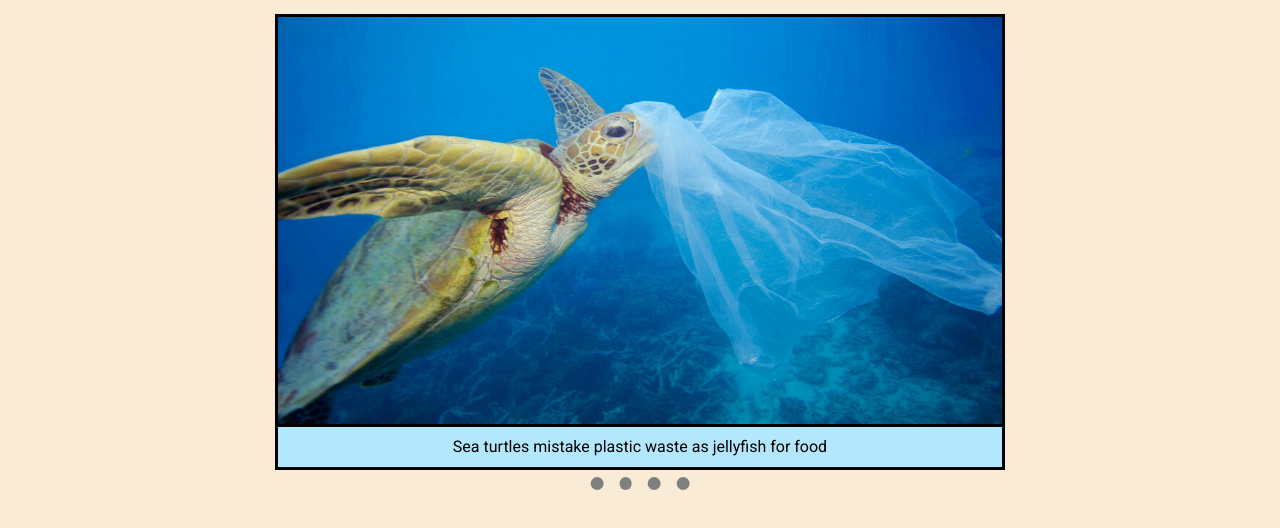
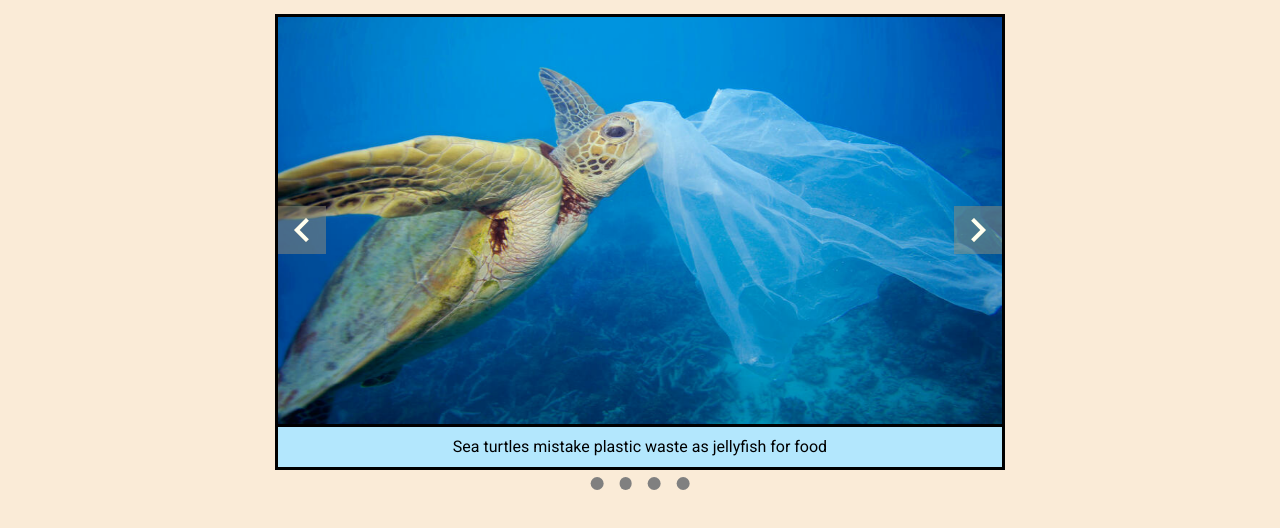
Before and after one commit to oliveryeo/sustainability_web, a website built with webpack: page src/templates/index.html in a window 1280 px wide. Shown: the part 66-594 px from the top of the page. Built offline with nearby package versions, Linux system fonts and the light colour scheme.

Commit message:
Add arrows to carousel slides
Two images added and position to be on the right and left of the
carousel.

```diff
--- a/src/js/index.js
+++ b/src/js/index.js
@@ -4,6 +4,8 @@ import triangleImg from "../assets/triangle-down.svg";
 import slideImgOne from "../assets/slideshow-image-1.png";
 import slideImgTwo from "../assets/slideshow-image-2.png";
 import slideImgThree from "../assets/slideshow-image-3.png";
+import slideArrowLeftImg from "../assets/slideshow-left-arrow.svg";
+import slideArrowRightImg from "../assets/slideshow-right-arrow.svg";
 import { runDropdownMenuEvents } from "./dropdownMenu";
 
 // Logo for homepage title - Can probably separate this into a separate navbar javascript file
@@ -22,18 +24,30 @@ runDropdownMenuEvents();
 // Images and captions for slide show
 const slideImageOne = document.querySelector("#image-slider-1 > img");
 slideImageOne.src = slideImgOne;
+slideImageOne.alt = "Beach shores becoming a garbage magnet for plastic waste";
 const captionOne = document.querySelector("#image-slider-1 > figcaption");
 captionOne.textContent = "Beach shores becoming a garbage magnet for plastic waste";
 
 const slideImageTwo = document.querySelector("#image-slider-2 > img");
 slideImageTwo.src = slideImgTwo;
+slideImageTwo.alt = "Sea turtles mistake plastic waste as jellyfish for food";
 const captionTwo = document.querySelector("#image-slider-2 > figcaption");
 captionTwo.textContent = "Sea turtles mistake plastic waste as jellyfish for food";
 
 const slideImageThree = document.querySelector("#image-slider-3 > img");
 slideImageThree.src = slideImgThree;
+slideImageThree.alt = "Seal getting trapped by plastic wastes";
 const captionThree = document.querySelector("#image-slider-3 > figcaption");
 captionThree.textContent = "Seal getting trapped by plastic wastes";
+
+// Images for slide arrows
+const slideArrowLeft = document.querySelector(".carousel-left-arrow");
+slideArrowLeft.src = slideArrowLeftImg;
+slideArrowLeft.alt = "Left Arrow for slide change";
+
+const slideArrowRight = document.querySelector(".carousel-right-arrow");
+slideArrowRight.src = slideArrowRightImg;
+slideArrowRight.alt = "Right Arrow for slide change";
 
 // Logic for carousel
 let slideIndex = 1;
--- a/src/styles/main.css
+++ b/src/styles/main.css
@@ -181,6 +181,24 @@
   gap: 1rem;
 }
 
+#carousel > .carousel-left-arrow, #carousel > .carousel-right-arrow {
+  position: absolute;
+  height: 3rem;
+  background-color: rgba(128, 127, 127, 0.5);
+  filter: invert(98%) sepia(14%) saturate(399%) hue-rotate(1deg) brightness(106%) contrast(101%); /* Change svg color to white */
+}
+
+#carousel > .carousel-left-arrow {
+  top: 50%;
+  transform: translate(0, -75%);
+}
+
+#carousel > .carousel-right-arrow {
+  right: 0;
+  top: 50%;
+  transform: translate(0, -75%);
+}
+
 #carousel > .carousel-slide-indicator > span {
   --indicator-size: 0.8rem;
   background-color: gray;
--- a/src/templates/index.html
+++ b/src/templates/index.html
@@ -45,6 +45,8 @@
           <span></span>
           <span></span>
         </div>
+        <img class="carousel-left-arrow" src="" alt="">
+        <img class="carousel-right-arrow" src="" alt="">
       </div>
     </div>
   </div>
```
Also changed, not shown: src/assets/slideshow-left-arrow.svg (added), src/assets/slideshow-right-arrow.svg (added).
